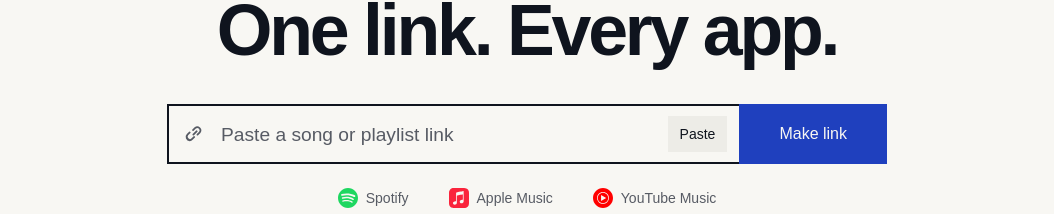
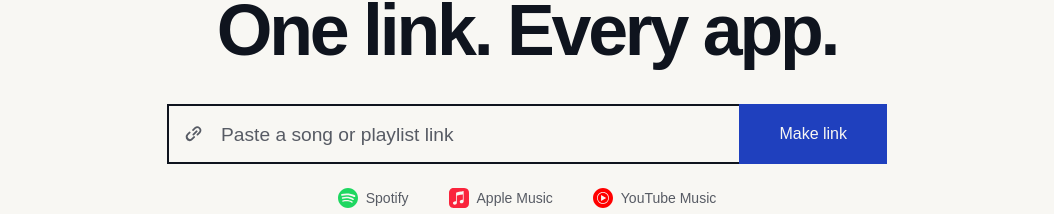
Before and after one commit to KushagraRishi/BridgeMyTunes, a Next.js app: page / in a window 1280 px wide. Shown: the part 268-482 px from the top of the page, without its empty margins (113-1167 px from the left). Built offline with nearby package versions, Linux system fonts and the light colour scheme; no server answers; the database is empty; a web font is replaced by a local one.

Commit message:
Remove the Paste button from the link field

```diff
--- a/src/app/share/view.tsx
+++ b/src/app/share/view.tsx
@@ -31,16 +31,6 @@ export function ShareView({ initialError }: { initialError: string | null }) {
   const pointAtField = () => {
     inputRef.current?.focus();
     setNudge((n) => n + 1);
-  };
-  const pasteFromClipboard = async () => {
-    try {
-      const text = await navigator.clipboard.readText();
-      if (text.trim()) setLink(text.trim());
-      inputRef.current?.focus();
-    } catch {
-      // The browser said no (or has no clipboard access): the field is focused, so Cmd+V works.
-      pointAtField();
-    }
   };
 
   const connected = Boolean(me?.connections[platform]);
@@ -107,11 +97,6 @@ export function ShareView({ initialError }: { initialError: string | null }) {
                   spellCheck={false}
                   className="paste__input"
                 />
-                {!link && (
-                  <button type="button" className="paste__clip" onClick={pasteFromClipboard}>
-                    Paste
-                  </button>
-                )}
               </div>
               <button disabled={busy !== null} className="btn btn--primary paste__go">
                 {busy === "url" ? "Making your link…" : "Make link"}
--- a/src/app/styles/home.css
+++ b/src/app/styles/home.css
@@ -26,22 +26,13 @@
 .paste__icon > svg { animation: home-pop var(--dur-long) var(--ease-out) both; }
 .paste__glyph { fill: var(--color-muted); }
 @keyframes home-pop { from { opacity: 0; transform: scale(0.6) rotate(-20deg); } }
-.paste__clip {
-  position: absolute; right: var(--space-sm); top: 50%; translate: 0 -50%;
-  min-height: 36px; padding-inline: var(--space-sm); border: 0; border-radius: 0; background: var(--color-paper-2); color: var(--color-ink);
-  font: 500 var(--text-sm)/1 var(--font-body); cursor: pointer; transition: background-color var(--dur-short) var(--ease-out), transform var(--dur-micro) var(--ease-out);
-}
-.paste__clip:hover { background: var(--color-paper-3); }
-.paste__clip:active { transform: scale(0.96); }
-.paste__clip:focus-visible { outline: 2px solid var(--color-accent); outline-offset: 2px; }
-.paste__clip:disabled { opacity: 0.45; cursor: not-allowed; }
 /* an empty "Make link" nudges the bar so the eye lands on the field */
 .paste__bar[data-nudge="a"] { animation: home-nudge-a 420ms var(--ease-out); }
 .paste__bar[data-nudge="b"] { animation: home-nudge-b 420ms var(--ease-out); }
 @keyframes home-nudge-a { 20%, 60% { transform: translateX(-6px); } 40%, 80% { transform: translateX(6px); } }
 @keyframes home-nudge-b { 20%, 60% { transform: translateX(-6px); } 40%, 80% { transform: translateX(6px); } }
 .paste__input {
-  flex: 1; min-width: 0; min-height: 60px; padding-inline: calc(var(--space-md) + var(--space-lg) + var(--space-sm)) calc(var(--space-2xl) + var(--space-lg)); border: 2px solid var(--color-ink); border-right: 0; border-radius: 0;
+  flex: 1; min-width: 0; min-height: 60px; padding-inline: calc(var(--space-md) + var(--space-lg) + var(--space-sm)) var(--space-lg); border: 2px solid var(--color-ink); border-right: 0; border-radius: 0;
   background: var(--color-paper); color: var(--color-ink); font: 400 var(--text-lg)/1.2 var(--font-body); text-align: start;
 }
 .paste__input::placeholder { color: var(--color-muted); }
@@ -104,7 +95,7 @@
   .home { gap: var(--space-2xl); }
   .hero { padding-bottom: 0; }
   .paste__bar { flex-direction: column; }
-  .paste__input { min-height: 56px; padding-inline: calc(var(--space-md) + var(--space-lg) + var(--space-sm)) calc(var(--space-2xl) + var(--space-md)); font-size: var(--text-md); border-right: 2px solid var(--color-ink); }
+  .paste__input { min-height: 56px; padding-inline: calc(var(--space-md) + var(--space-lg) + var(--space-sm)) var(--space-md); font-size: var(--text-md); border-right: 2px solid var(--color-ink); }
   .paste .paste__go { min-height: 52px; }
   .apps { gap: var(--space-sm) var(--space-lg); }
   .home .tabs { display: grid; grid-auto-flow: column; grid-auto-columns: minmax(0, 1fr); width: 100%; }
```
